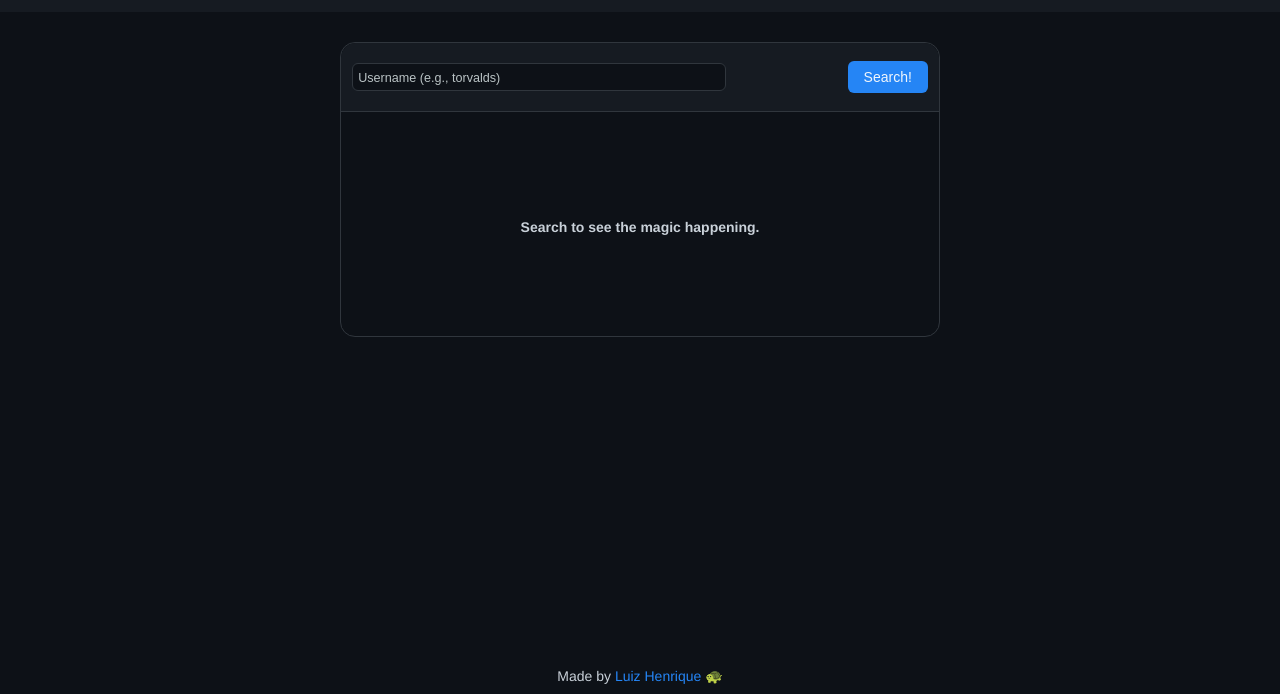
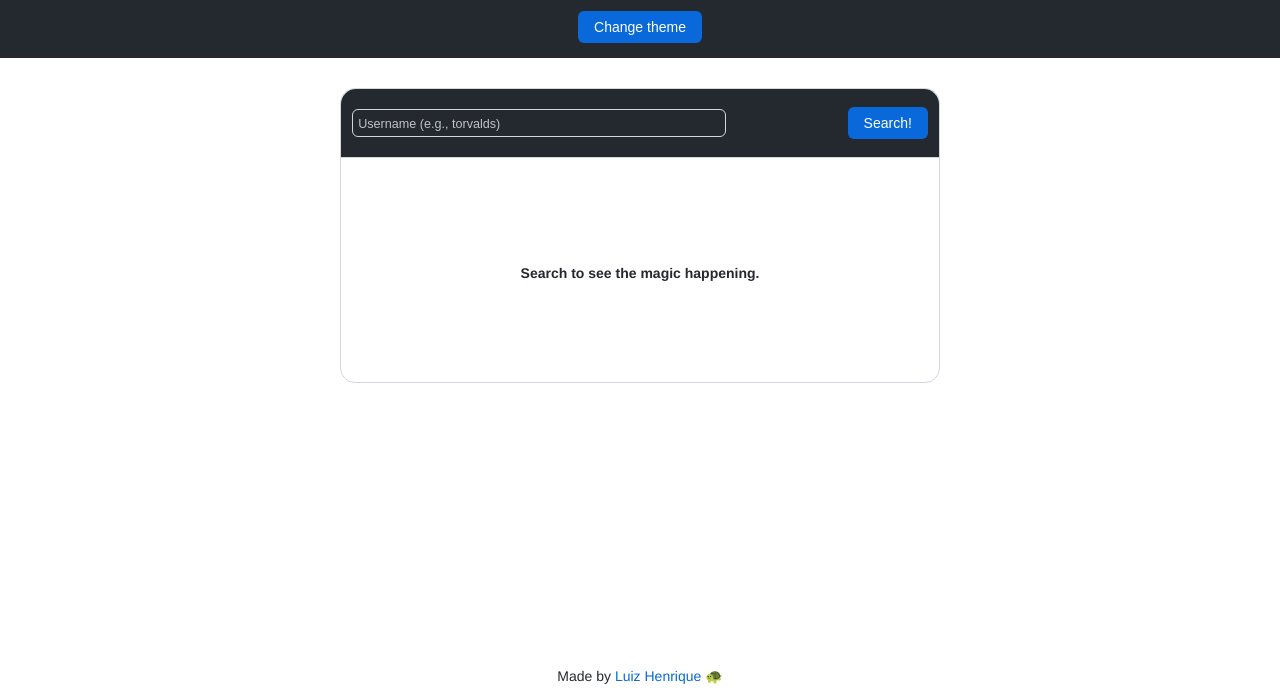
Before and after one commit to luizhf42/github-user-search, a plain HTML site: page index.html in a window 1280 px wide. Shown: the part 106-800 px from the top of the page. Drawn offline with nearby package versions, Linux system fonts and the light colour scheme.

Commit message:
adding theme switch feature
created variables and punctual changes to each theme, then created the script to change
also organized better the script files

```diff
--- /dev/null
+++ b/assets/script/change-favicon.js
@@ -0,0 +1,10 @@
+// changes favicon according to the browser theme
+const faviconLink = document.querySelector(
+    "[href='assets/images/white-favicon.ico']"
+  );
+  if (
+    window.matchMedia &&
+    window.matchMedia("(prefers-color-scheme: light)").matches
+  ) {
+    faviconLink.href = "assets/images/black-favicon.ico";
+  }
--- /dev/null
+++ b/assets/script/change-theme.js
@@ -0,0 +1,24 @@
+const changeThemeBtn = document.querySelector(".change-theme-btn");
+const cssThemeLink = document.querySelector(
+  "[href='assets/style/themes/dark-theme.css']"
+);
+
+changeThemeBtn.addEventListener("click", () => {
+  if (cssThemeLink.href.match("assets/style/themes/dark-theme.css")) {
+    cssThemeLink.href = "assets/style/themes/light-theme.css";
+    localStorage.setItem("theme", "light");
+  } else {
+    cssThemeLink.href = "assets/style/themes/dark-theme.css";
+    localStorage.setItem("theme", "dark");
+  }
+});
+
+window.addEventListener("load", () => {
+  let lastTheme = localStorage.getItem("theme");
+
+  if (lastTheme == "dark") {
+    cssThemeLink.href = "assets/style/themes/dark-theme.css";
+  } else {
+    cssThemeLink.href = "assets/style/themes/light-theme.css";
+  }
+});
--- a/assets/script/script.js
+++ b/assets/script/main.js
@@ -1,14 +1,3 @@
-// changes favicon according to the browser theme
-const faviconLink = document.querySelector(
-  "[href='assets/images/white-favicon.ico']"
-);
-if (
-  window.matchMedia &&
-  window.matchMedia("(prefers-color-scheme: light)").matches
-) {
-  faviconLink.href = "assets/images/black-favicon.ico";
-}
-
 // request, data showing and d.o.m manipulation
 const githubUsernameRegex = /^[a-z\d](?:[a-z\d]|-(?=[a-z\d])){0,38}$/i,
   searchBtn = document.querySelector(".search-btn"),
--- a/assets/style/base.css
+++ b/assets/style/base.css
@@ -6,17 +6,7 @@
 }
 
 :root {
-  --border: #30363d;
-  --cta: #2585f5;
-  --bg: #0d1117;
-  --header--form-bg: #161b22;
-  --text: #c9d1d9;
-  --username: #5a6169;
-  --header--btn-text: #f0f6fc;
-  --input-placeholder: #bac3c5;
-  --no-info-text: #373b42;
-  --input-error: #8f0000;
-  --input-focus: #1f6feb;
+
 
   --main-font: "Helvetica", sans-serif;
   --username-font: "Arial", sans-serif;
@@ -47,3 +37,12 @@ a {
 a:hover {
   text-decoration: underline;
 }
+
+button {
+  background: var(--cta);
+  border: 0;
+  border-radius: 6px;
+  padding: 8px 16px;
+  color: var(--header--btn-text);
+  cursor: pointer;
+}
--- a/assets/style/header.css
+++ b/assets/style/header.css
@@ -26,3 +26,8 @@ header {
     text-align: center;
     font-size: 1.3rem;
 }
+
+.change-theme-btn {
+    display: block;
+    margin: 1rem auto 0;
+}
--- a/assets/style/main/form.css
+++ b/assets/style/main/form.css
@@ -12,7 +12,6 @@ form {
   width: 65%;
   min-height: 28px;
   padding: 0 5px;
-  background: var(--bg);
   border: 1px solid var(--border);
   color: var(--text);
   border-radius: 6px;
@@ -32,12 +31,3 @@ form {
   outline: none;
   border: 3px solid var(--input-error);
 }
-
-.search-btn {
-  background: var(--cta);
-  border: 0;
-  border-radius: 6px;
-  padding: 8px 16px;
-  color: var(--header--btn-text);
-  cursor: pointer;
-}
--- a/assets/style/main/user-info/personal-info.css
+++ b/assets/style/main/user-info/personal-info.css
@@ -9,8 +9,7 @@
   height: 100%;
   width: 16px;
   margin-right: 5px;
-  filter: invert(59%) sepia(3%) saturate(1003%) hue-rotate(171deg)
-    brightness(98%) contrast(90%);
+
 }
 
 .no-info {
--- /dev/null
+++ b/assets/style/themes/dark-theme.css
@@ -0,0 +1,22 @@
+:root {
+    --border: #30363d;
+  --cta: #2585f5;
+  --bg: #0d1117;
+  --header--form-bg: #161b22;
+  --text: #c9d1d9;
+  --username: #5a6169;
+  --header--btn-text: #f0f6fc;
+  --input-placeholder: #bac3c5;
+  --no-info-text: #373b42;
+  --input-error: #8f0000;
+  --input-focus: #1f6feb;
+}
+
+.personal-info-icon {
+    filter: invert(59%) sepia(3%) saturate(1003%) hue-rotate(171deg)
+    brightness(98%) contrast(90%);
+}
+
+.user-search {
+  background: var(--bg);
+}
--- /dev/null
+++ b/assets/style/themes/light-theme.css
@@ -0,0 +1,21 @@
+:root {
+  --border: #d0d7de;
+  --cta: #0969da;
+  --bg: #fff;
+  --header--form-bg: #24292f;
+  --text: #24292f;
+  --username: #59626c;
+  --header--btn-text: #fff;
+  --input-placeholder: #c1c2c4;
+  --no-info-text: #6f7074;
+  --input-error: #8f0000;
+  --input-focus: #1f6feb;
+}
+
+.personal-info-icon {
+  filter: invert(38%) sepia(3%) saturate(2616%) hue-rotate(171deg) brightness(89%) contrast(79%);
+}
+
+.user-search {
+  background: transparent;
+}
--- a/index.html
+++ b/index.html
@@ -5,6 +5,7 @@
     <meta http-equiv="X-UA-Compatible" content="IE=edge" />
     <meta name="viewport" content="width=device-width, initial-scale=1.0" />
     <link rel="stylesheet" href="assets/style/base.css" />
+    <link rel="stylesheet" href="assets/style/themes/dark-theme.css" />
 
     <link rel="stylesheet" href="assets/style/header.css" />
 
@@ -35,6 +36,8 @@
       </div>
 
       <h2 class="intro">Search any GitHub user here!</h2>
+
+      <button class="change-theme-btn">Change theme</button>
     </header>
 
     <main>
@@ -129,6 +132,8 @@
     </footer>
 
     <script src="https://cdn.jsdelivr.net/npm/axios/dist/axios.min.js"></script>
-    <script src="assets/script/script.js"></script>
+    <script src="assets/script/main.js"></script>
+    <script src="assets/script/change-favicon.js"></script>
+    <script src="assets/script/change-theme.js"></script>
   </body>
 </html>
```
